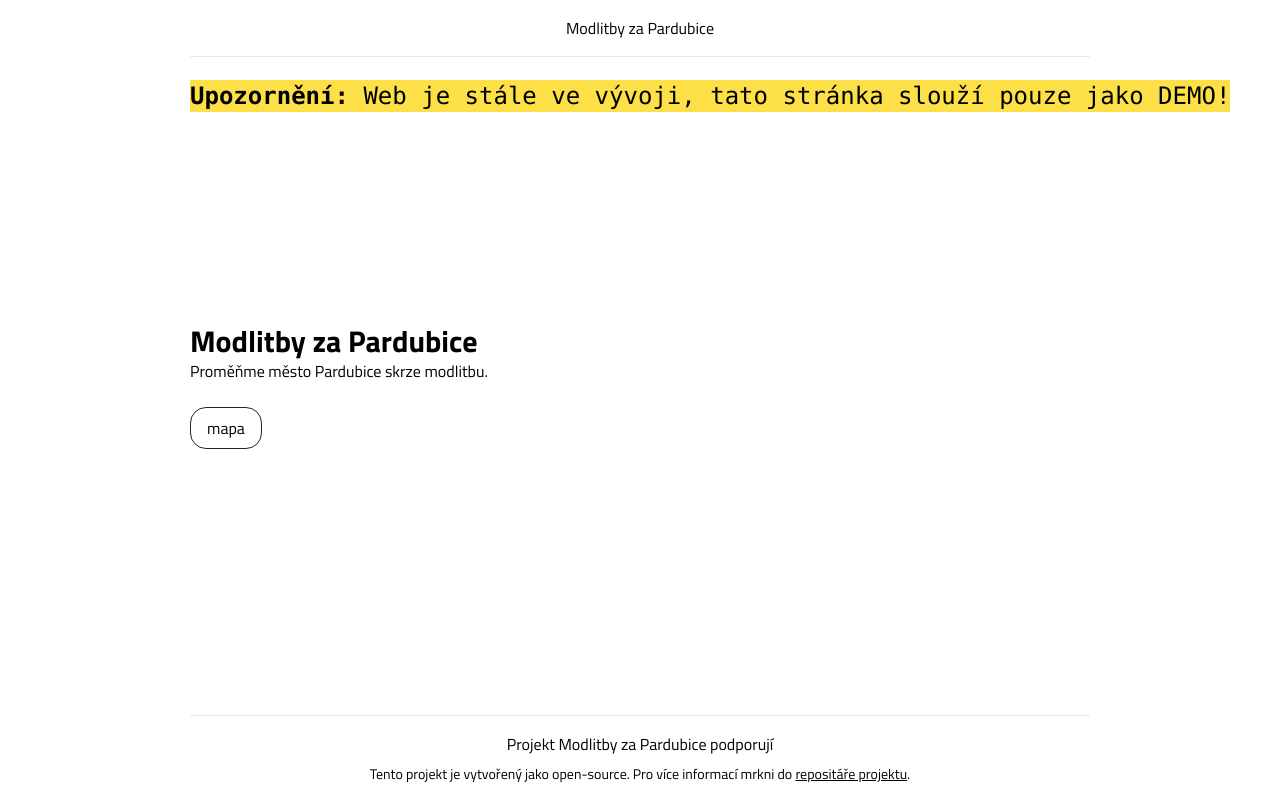
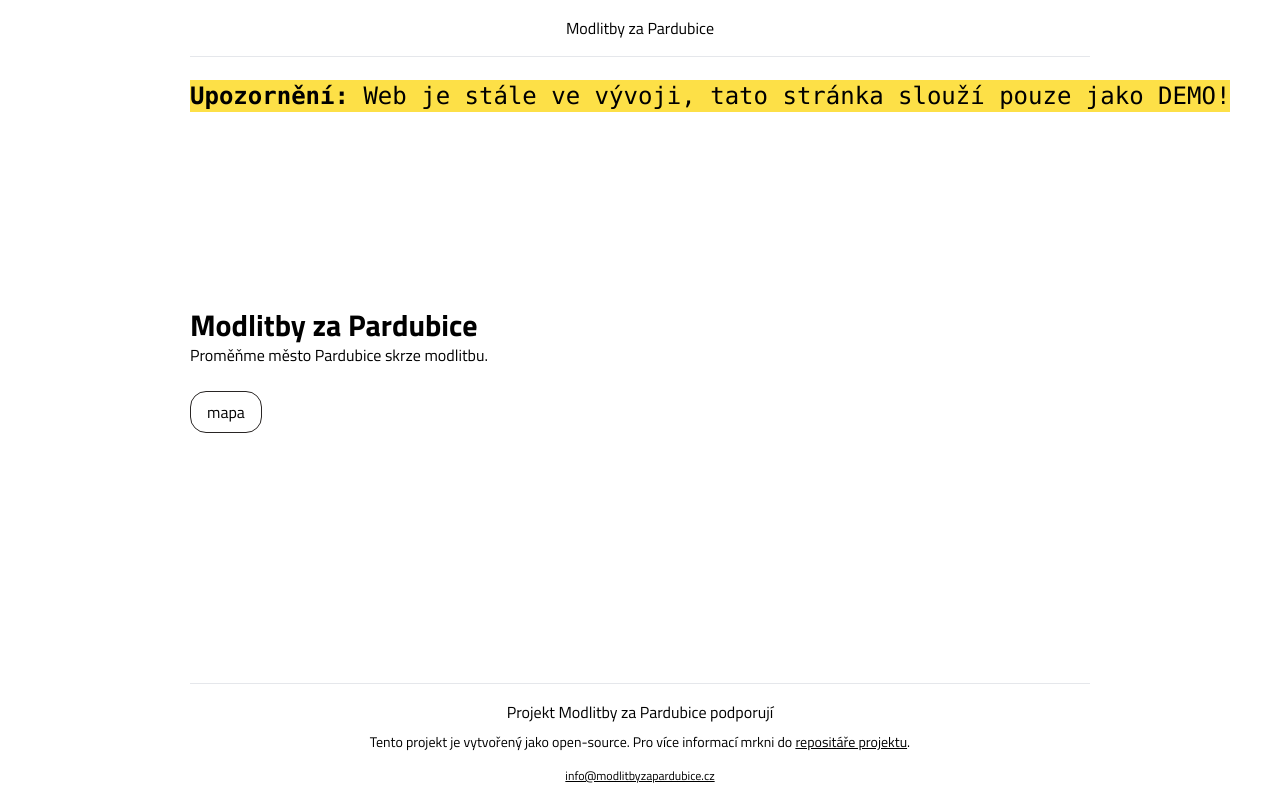
Before and after one commit to petrkucerak/modlitbyzaulice, a Next.js app: page / in a window 1280 px wide. Built offline with nearby package versions, Linux system fonts and the light colour scheme.

Commit message:
Add email contact

```diff
--- a/components/layout/footer.js
+++ b/components/layout/footer.js
@@ -15,6 +15,11 @@ export default function Footer() {
         </Link>
         .
       </p>
+      <p className="mb-4 text-xs">
+        <Link className="underline" href="mailto:info@modlitbyzapardubice.cz">
+          info@modlitbyzapardubice.cz
+        </Link>
+      </p>
     </footer>
   );
 }
```
